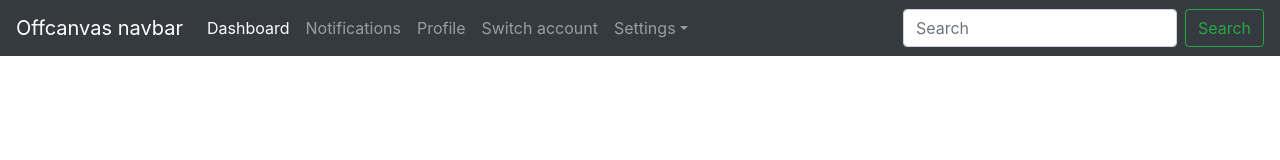
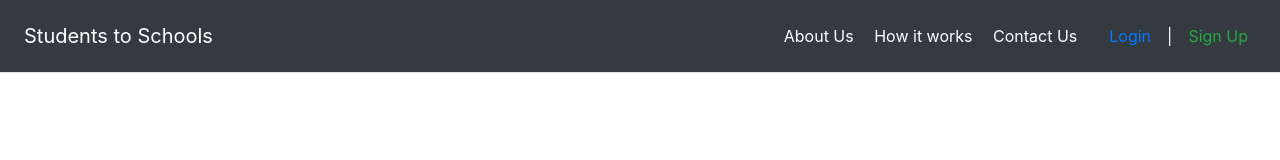
Before and after one commit to kevinjohnb/s2s, a plain HTML site: page index.html in a window 1280 px wide. Drawn offline with Linux system fonts and the light colour scheme.

Commit message:
Init Commit

```diff
--- /dev/null
+++ b/css/custom/custom.css
@@ -0,0 +1,6 @@
+<style>
+
+</style>
+.opacity {
+    opacity: .5;
+}
--- a/index.html
+++ b/index.html
@@ -12,43 +12,21 @@
  		<meta name="viewport" content="width=device-width, initial-scale=1.0, minimum-scale=1.0, maximum-scale=1.0, user-scalable=no" />
  		<!-- Place favicon.ico and apple-touch-icon.png in the root directory -->
  		<link rel="stylesheet" type="text/css" href="css/bootstrap.css">
+ 		 		<link rel="stylesheet" type="text/css" href="css/custom/custom.css">
+
  	</head>
  	<body>
-    <nav class="navbar navbar-expand-md fixed-top navbar-dark bg-dark">
-  <a class="navbar-brand" href="#">Offcanvas navbar</a>
-  <button class="navbar-toggler p-0 border-0" type="button" data-toggle="offcanvas">
-    <span class="navbar-toggler-icon"></span>
-  </button>
-
-  <div class="navbar-collapse offcanvas-collapse" id="navbarsExampleDefault">
-    <ul class="navbar-nav mr-auto">
-      <li class="nav-item active">
-        <a class="nav-link" href="#">Dashboard <span class="sr-only">(current)</span></a>
-      </li>
-      <li class="nav-item">
-        <a class="nav-link" href="#">Notifications</a>
-      </li>
-      <li class="nav-item">
-        <a class="nav-link" href="#">Profile</a>
-      </li>
-      <li class="nav-item">
-        <a class="nav-link" href="#">Switch account</a>
-      </li>
-      <li class="nav-item dropdown">
-        <a class="nav-link dropdown-toggle" href="http://example.com" id="dropdown01" data-toggle="dropdown" aria-haspopup="true" aria-expanded="false">Settings</a>
-        <div class="dropdown-menu" aria-labelledby="dropdown01">
-          <a class="dropdown-item" href="#">Action</a>
-          <a class="dropdown-item" href="#">Another action</a>
-          <a class="dropdown-item" href="#">Something else here</a>
-        </div>
-      </li>
-    </ul>
-    <form class="form-inline my-2 my-lg-0">
-      <input class="form-control mr-sm-2" type="text" placeholder="Search" aria-label="Search">
-      <button class="btn btn-outline-success my-2 my-sm-0" type="submit">Search</button>
-    </form>
-  </div>
-</nav>
+    <div class="opacity d-flex flex-column flex-md-row align-items-center p-3 px-md-4 mb-3 bg-dark border-bottom box-shadow">
+  <h5 class="my-0 mr-md-auto text-white font-weight-normal">Students to Schools</h5>
+  <nav class="my-2 my-md-0 mr-md-3">
+    <a class="p-2 text-white" href="#">About Us</a>
+    <a class="p-2 text-white" href="#">How it works</a>
+    <a class="p-2 text-white" href="#">Contact Us</a>
+  </nav>
+  <a class="p-2 text-primary" href="#">Login</a>
+  <a class="p-2 text-white" href="#">|</a>
+  <a class="p-2 text-success" href="#">Sign Up</a>
+</div>
 
  	<script type="text/javascript" src="js/bootstrap.js"></script>
  	</body>
```
